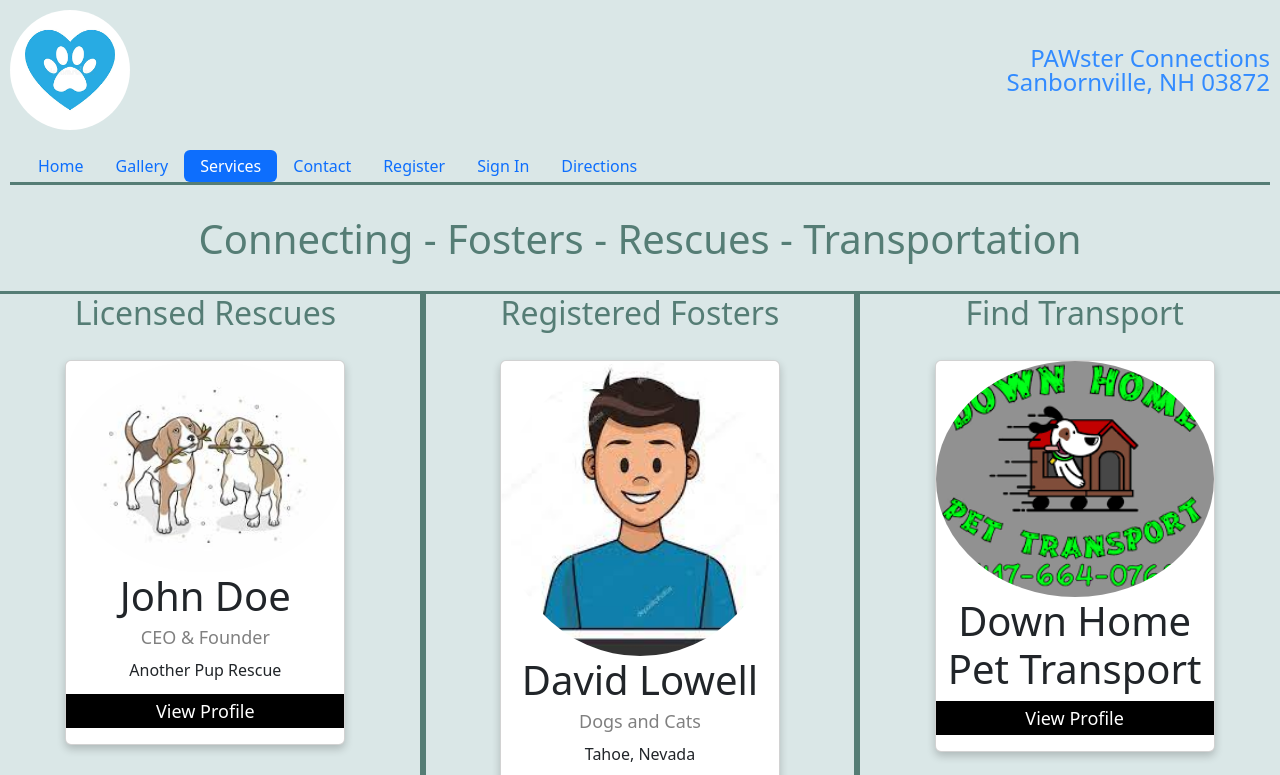
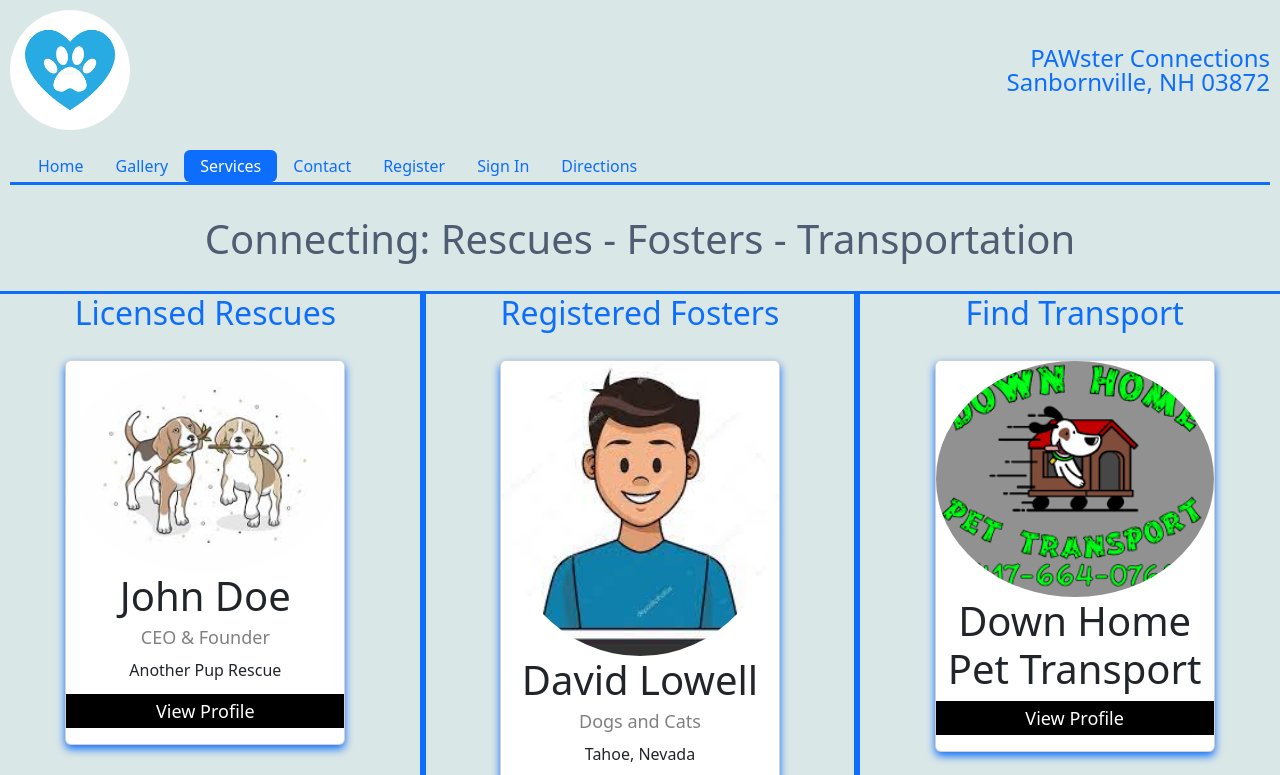
Before and after one commit to keira-mclean/rescue-connections, a website: page services.html in a window 1280 px wide. Shown: the top 775 px of the page. Drawn offline with nearby package versions, Linux system fonts and the light colour scheme.

Commit message:
updated colors style

```diff
--- a/services.html
+++ b/services.html
@@ -49,7 +49,7 @@
         </div>
     </nav>
     <div class="col-sm-12 text-center">
-        <h1 class="service-heading">Connecting - Fosters - Rescues - Transportation</h3>
+        <h1 class="service-heading">Connecting: Rescues - Fosters - Transportation</h3>
     </div>
     <div class="service-container text-center">
         <div class="row">
--- a/style/style.css
+++ b/style/style.css
@@ -19,7 +19,7 @@ body {
     left: 0;
     bottom: 0;
     width: 100%;
-    background-color: #557d75;
+    background-color: #0d6efd;
     color: white;
     padding: 20px;
     text-align: center;
@@ -61,7 +61,7 @@ section {
 
 }
 .service-heading {
-    color: #557d75;
+    color: #4f5d72;
     padding: 20px;
 }
 
@@ -96,7 +96,7 @@ div {
     display: inline-block;
     text-align: right;
     text-decoration: none;
-    color: #328bff;
+    color: #0d6efd;
     font-size: 24px;
     position: relative;
 
@@ -142,7 +142,7 @@ div {
     justify-content: space-between;
     background-color: rgb (218, 231, 231);
     color: black;
-    border-bottom: #557d75 solid;
+    border-bottom: #0d6efd solid;
 }
 
 figure {
@@ -183,7 +183,7 @@ td {
 /* Services cards*/
 .card {
     display: inline-flex;
-    box-shadow: 0 4px 8px 0 rgba(0, 0, 0, 0.2);
+    box-shadow: 0 4px 8px 0 #0d6efd;
     margin: 20px;
     text-align: center;
     overflow-y: hidden;
@@ -219,8 +219,8 @@ td {
     opacity: 0.7;
   }
   .column-border {
-    border: solid #557d75;
+    border: solid #0d6efd;
   }
 .column-heading {
-    color: #557d75;
+    color: #0d6efd;
 }
```
